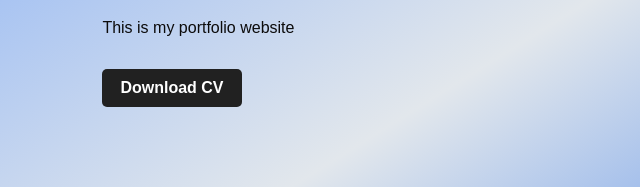
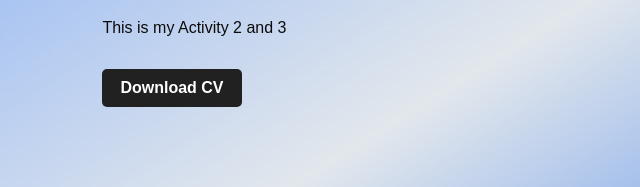
Before and after one commit to ayenmilante18/Milante_GitActivity, a plain HTML site: page index.html in a window 1280 px wide. Shown: the part 431-618 px from the top of the page, 0-640 px from the left. Drawn offline with Linux system fonts and the light colour scheme.

Commit message:
second commit

```diff
--- a/index.html
+++ b/index.html
@@ -22,7 +22,7 @@
         <div class="detel">
             <h1><span>Hello</span></h1>
             <h1>I'm Ayen <span>Milante</span></h1>
-            <p>This is my portfolio website</p>
+            <p>This is my Activity 2 and 3</p>
             <a download="" href="Resume .pdf">
                 Download CV
             </a>
```
